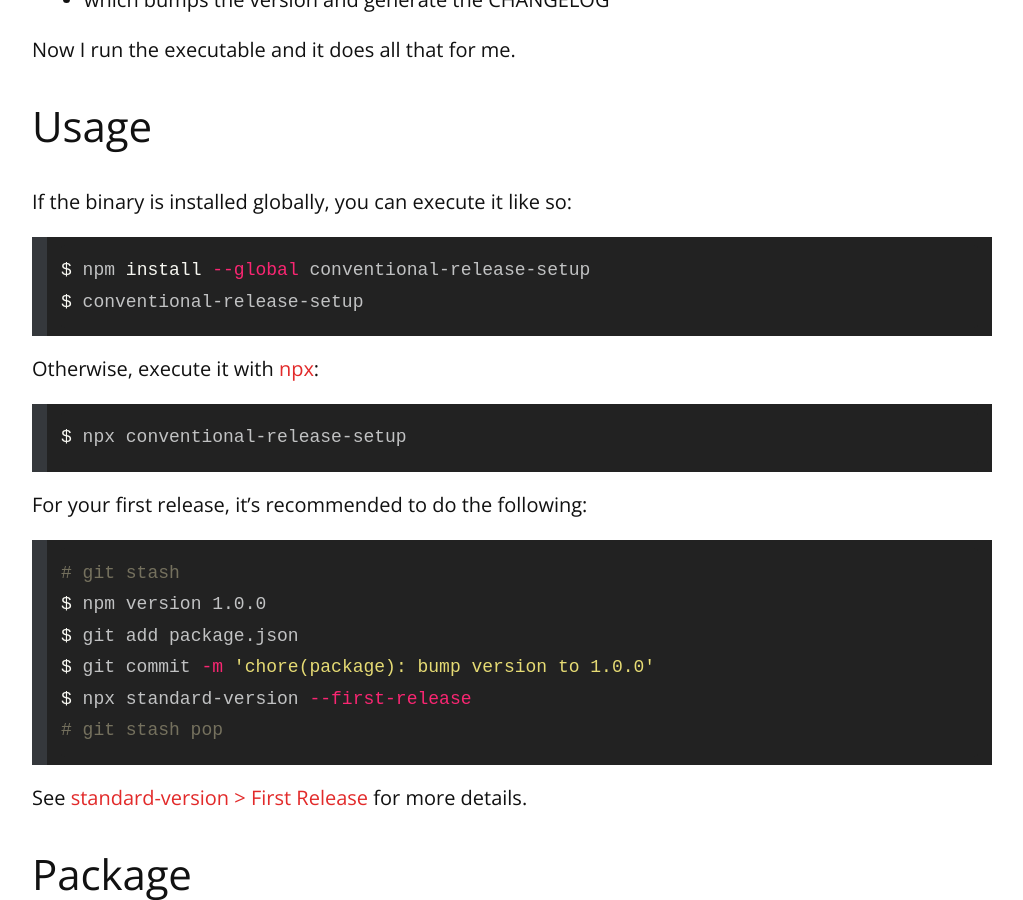
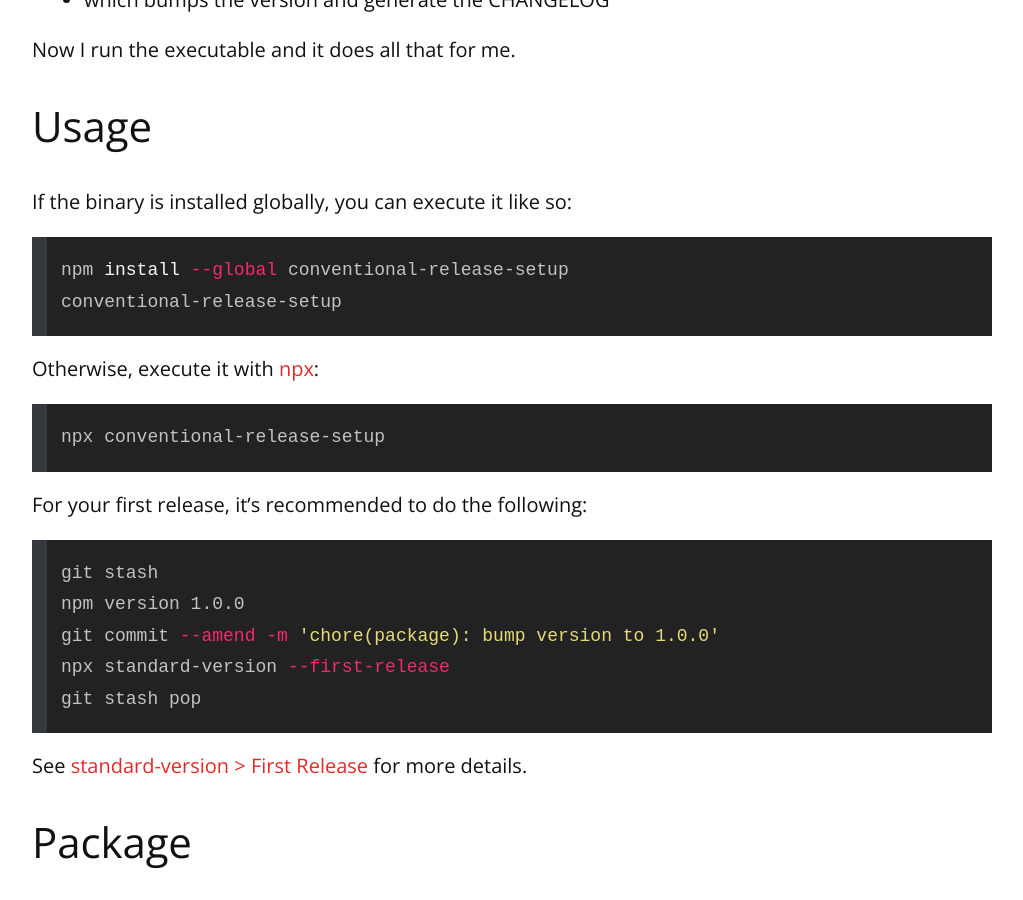
Before and after one commit to remarkablemark/remarkablemark.github.io, a Jekyll site: the page built from _posts/2020/2020-02-28-conventional-release-setup.md, in a window 1280 px wide and 900 px high, scrolled down 888 px. Shown: the whole window, without its empty margins (128-1151 px from the left). Built offline with Jekyll 4.4.1, drawn with Linux system fonts in a browser that asks for light colours; comment, search, counter and statistics services are not loaded; some of the changed text lies outside the part shown.

Commit message:
fix(posts): update "Conventional Release Setup"
Post: 2020-02-28-conventional-release-setup.md

Remove `$` from code blocks and fix first release example.

````diff
--- a/_posts/2020/2020-02-28-conventional-release-setup.md
+++ b/_posts/2020/2020-02-28-conventional-release-setup.md
@@ -9,7 +10,7 @@
 Run [`conventional-release-setup`](https://www.npmjs.com/package/conventional-release-setup) in your Terminal to enable your project to be released with [Conventional Commits](https://www.conventionalcommits.org/):
 
 ```sh
-$ npx conventional-release-setup
+npx conventional-release-setup
 ```
 
 ## Motivation
@@ -32,25 +33,24 @@
 If the binary is installed globally, you can execute it like so:
 
 ```sh
-$ npm install --global conventional-release-setup
-$ conventional-release-setup
+npm install --global conventional-release-setup
+conventional-release-setup
 ```
 
 Otherwise, execute it with [npx](https://www.npmjs.com/package/npx):
 
 ```sh
-$ npx conventional-release-setup
+npx conventional-release-setup
 ```
 
 For your first release, it's recommended to do the following:
 
 ```sh
-# git stash
-$ npm version 1.0.0
-$ git add package.json
-$ git commit -m 'chore(package): bump version to 1.0.0'
-$ npx standard-version --first-release
-# git stash pop
+git stash
+npm version 1.0.0
+git commit --amend -m 'chore(package): bump version to 1.0.0'
+npx standard-version --first-release
+git stash pop
 ```
 
 See [standard-version > First Release](https://github.com/conventional-changelog/standard-version#first-release) for more details.
````
Also changed, not shown: other parts of _posts/2020/2020-02-28-conventional-release-setup.md (+1 -0 lines).
